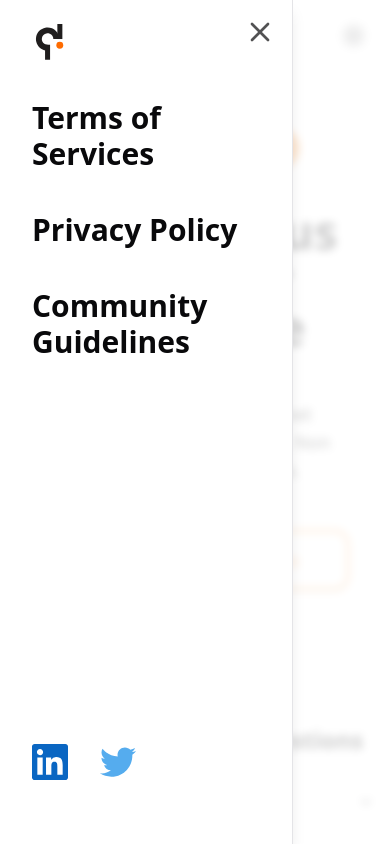
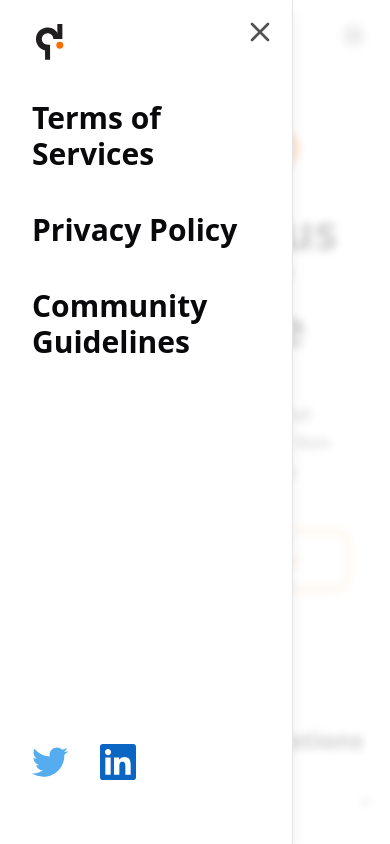
Before and after one commit to 3akare/nobr, a Next.js app: page / in a window 390 px wide. Both pictures are taken after a click on the button 27 px from the left and 36 px from the top of the page. Shown: the top 844 px of the page. Built offline with nearby package versions, Linux system fonts and the light colour scheme.

Commit message:
potential fix to image linking error II

```diff
--- a/app/components/MenuBar.tsx
+++ b/app/components/MenuBar.tsx
@@ -13,8 +13,8 @@ import {
 
 
 //images
-import twitter from "../../public/linkedIn.svg";
-import linkedIn from "../../public/twitter.svg";
+import twitter from "@logos/twitter.svg";
+import linkedIn from "@logos/linkedIn.svg";
 
 import light from "@logos/light-nobr-logo.svg";
 import dark from "@logos/dark-nobr-logo.svg";
@@ -76,7 +76,7 @@ function MenuBar() {
                 <Image src={twitter} alt="twitter" className="w-9 h-9" />
               </Link>
               <Link href="/">
-                <Image src={linkedIn} alt="LinkedIn" className="w-9 h-9" />
+                <Image src={linkedIn} alt="linkedIn" className="w-9 h-9" />
               </Link>
             </div>
           </aside>
```
Also changed, not shown: public/logos/linkedIn.svg (renamed from public/LinkedIn.svg), public/logos/twitter.svg (renamed from public/Twitter.svg).
